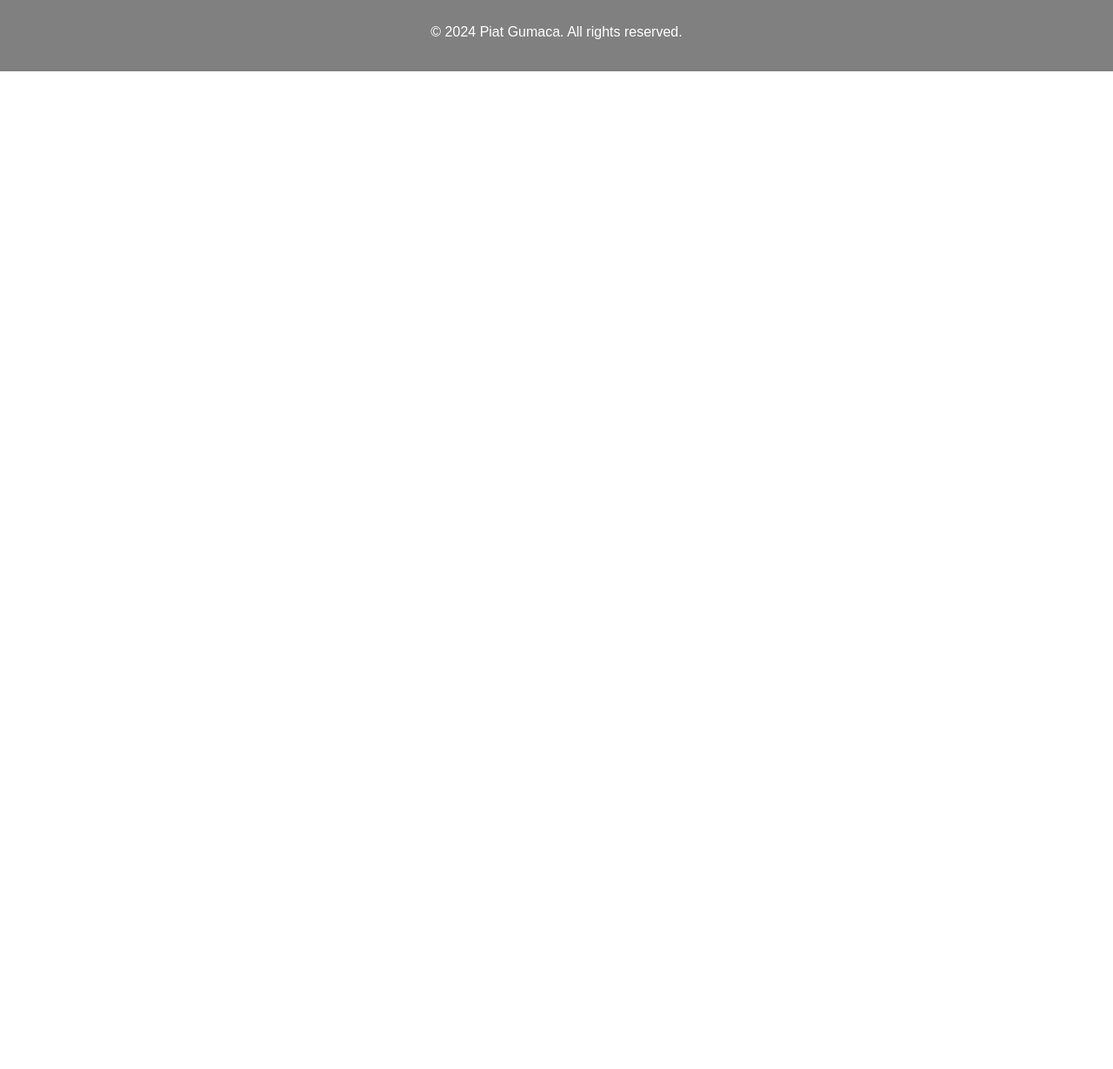
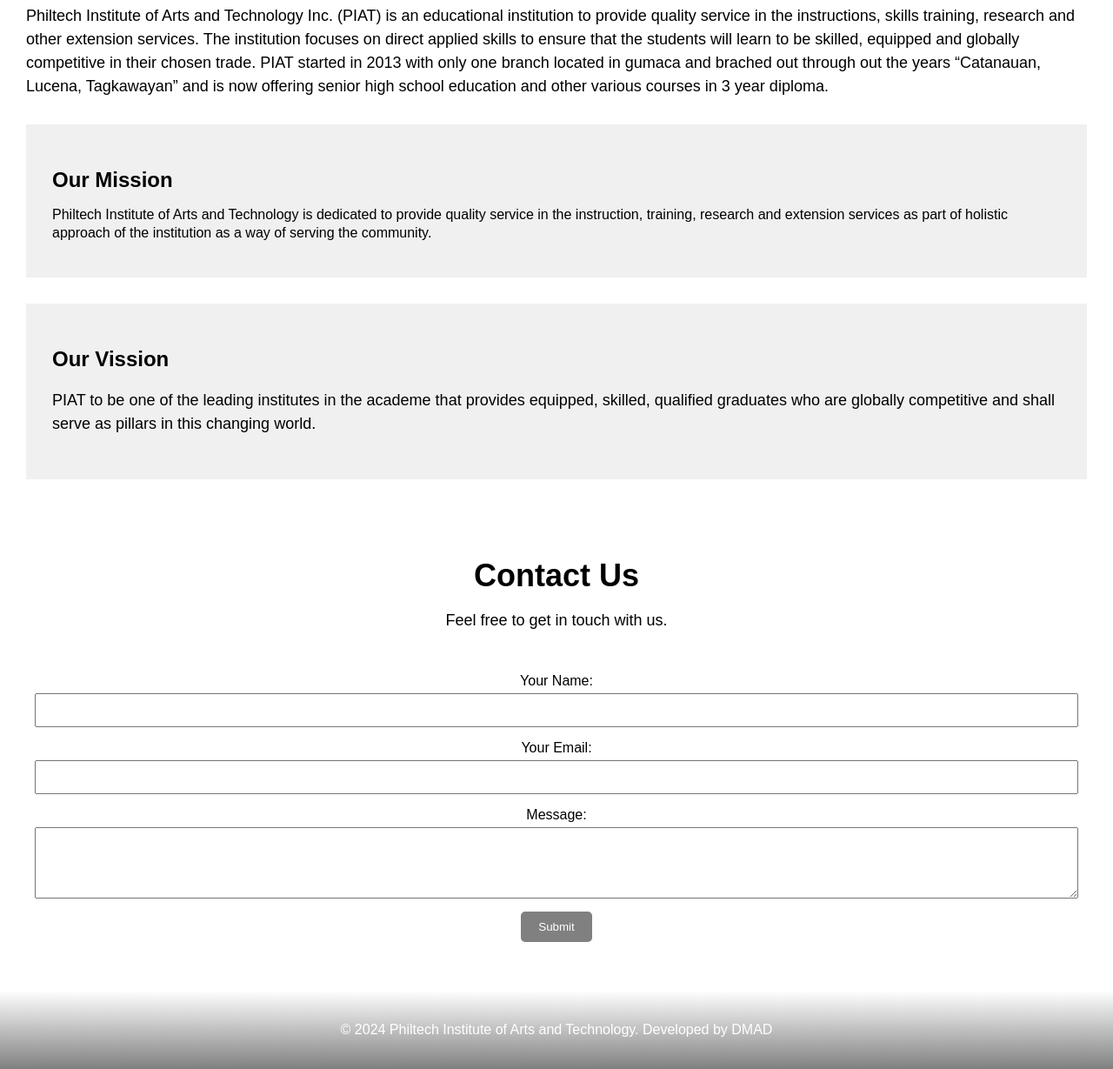
Before and after one commit to KennGD/web012, a plain HTML site: page index.html in a window 1280 px wide. Shown: the part 727-1956 px from the top of the page at 87% size. Before the commit the page ends 809 px from the top, so only its background shows below. Drawn offline with Linux system fonts and the light colour scheme.

Commit message:
Add files via upload

```diff
--- a/contact.css
+++ b/contact.css
@@ -117,7 +117,7 @@ main {
 }
 
 .contact {
-  padding: 50px;
+  padding: 10px;
 }
 
 .contact h1 {
--- a/index.css
+++ b/index.css
@@ -4,13 +4,20 @@ body {
   padding: 0;
 }
 
+/*style ng header at navigation*/
+
 header {
-  background-color: gray;
+  background: linear-gradient(to bottom, gray, white);
   color: white;
   padding: 20px;
   display: flex;
   justify-content: space-between;
   align-items: center;
+  position: fixed;
+  width: 100%;
+  z-index: 1000;
+
+
 }
 
 .logo img {
@@ -38,17 +45,22 @@ nav ul {
   padding: 0;
   text-align: center;
   padding-top: 20px;
+  margin-right: 40px;
 }
 
 nav ul li {
   display: block;
   margin-bottom: 20px;
+
 }
 
 nav ul li a {
-  color: white;
+  background-image: linear-gradient(to bottom, black, navy);
+  -webkit-background-clip: text;
+  background-clip: text;
+  color: transparent;
   text-decoration: none;
-  font-size: 24px;
+  font-size: 30px;
   margin-right: 20px;
 }
 
@@ -60,7 +72,7 @@ nav ul li a {
   .menu-btn {
     position: absolute;
     top: 30px;
-    right: 40px;
+    right: 80px;
     display: flex;
     flex-direction: column;
     justify-content: space-between;
@@ -83,7 +95,7 @@ nav ul li a {
     left: 0;
     width: 100%;
     height: 0;
-    background-color: gray;
+    background: linear-gradient(to bottom, white, gray);
     overflow: hidden;
     transition: height 0.3s;
   }
@@ -112,18 +124,31 @@ nav ul li a {
   }
 }
 
+footer {
+  background: linear-gradient(to top, gray, white);
+  color: white;
+  text-align: center;
+  padding: 20px;
+}
+
+
+/*stylw ng home*/
+
 main {
   padding: 20px;
 }
 
 .hero {
-  background-color: lightgray;
+  background-image: linear-gradient(to top, white, rgba(128,128,128,0.5)),
+  url('bg.jpg');
+  background-size: cover;
   padding: 100px 20px;
   text-align: center;
 }
 
 .hero h1 {
   font-size: 36px;
+  color: white;
 }
 
 .hero p {
@@ -133,7 +158,7 @@ main {
 
 .btn {
   padding: 10px 20px;
-  background-color: black;
+  background-color: gray;
   color: white;
   text-decoration: none;
   border-radius: 5px;
@@ -156,9 +181,84 @@ main {
 }
 
 
-footer {
+/*style ng about us*/
+
+.about-content {
+  padding: 10px;
+  text-align: left;
+}
+
+.about-content h1 {
+  font-size: 36px;
+  margin-bottom: 20px;
+}
+
+.about-content p {
+  font-size: 18px;
+  line-height: 1.5;
+  margin-bottom: 20px;
+}
+
+.about-content .mission,
+.about-content .vission {
+  background-color: #f0f0f0;
+  padding: 30px;
+  margin-top: 30px;
+}
+
+.about-content .mission h2,
+.about-content .history h2 {
+  font-size: 24px;
+  margin-bottom: 10px;
+}
+
+.about-content .mission p,
+.about-content .history p {
+  font-size: 16px;
+  line-height: 1.3;
+  margin-bottom: 10px;
+}
+
+/*style sa contact*/
+
+.contact {
+  padding: 10px;
+  text-align: center;
+}
+
+.contact h1 {
+  font-size: 36px;
+  margin-bottom: 20px;
+}
+
+.contact p {
+  font-size: 18px;
+  margin-bottom: 20px;
+}
+
+.contact form {
+  margin-top: 20px;
+}
+
+.contact form label {
+  display: block;
+  margin-bottom: 5px;
+}
+
+.contact form input[type="text"],
+.contact form input[type="email"],
+.contact form textarea {
+  width: 100%;
+  padding: 10px;
+  margin-bottom: 15px;
+}
+
+.contact form input[type="submit"] {
+  padding: 10px 20px;
   background-color: gray;
   color: white;
-  text-align: center;
-  padding: 20px;
+  text-decoration: none;
+  border-radius: 5px;
+  cursor: pointer;
+  border: none;
 }
--- a/index.html
+++ b/index.html
@@ -1,6 +1,6 @@
 <html>
 <head>
-  <meta charset="UTF-8">
+<meta charset="UTF-8">
 <meta name="viewport" content="width=device-width, initial-scale=1.0">
 <link rel="stylesheet" href="index.css">
   <script src="index.js"></script>
@@ -30,9 +30,8 @@
 
   <main>
     <section class="hero">
-      <h1>Welcome to Our School</h1>
-      <p>Empowering students to achieve their full potential</p>
-      <a href="login.html" class="btn">Login</a>
+      <h1>Welcome to PIAT Online</h1>
+      <p>Empowering students to achieve their full potential</p>      <a href="login.html" class="btn">Login</a>
     </section>
 
     <section class="features">
@@ -51,8 +50,46 @@
     </section>
   </main>
 
+  <main>
+    <section class="about-content">
+      <h1>About Our School</h1>
+      <p>Philtech Institute of Arts and Technology Inc. (PIAT) is an educational institution to provide quality service in the instructions, skills training, research and other extension services. The institution focuses on direct applied skills to ensure that the students will learn to be skilled, equipped and globally competitive in their chosen trade. PIAT started in 2013 with only one branch located in gumaca and brached out through out the years “Catanauan, Lucena, Tagkawayan” and is now offering senior high school education and other various courses in 3 year diploma.</p>
+      <div class="mission">
+        <h2>Our Mission</h2>
+        <p>Philtech Institute of Arts and Technology is dedicated to provide quality service in the instruction, training, research and extension services as part of holistic approach of the institution as a way of serving the community.</p>
+      </div>
+
+      <div class="vission">
+        <h2>Our Vission</h2>
+        <p>PIAT to be one of the leading institutes in the academe that provides equipped, skilled, qualified graduates who are globally competitive and shall serve as pillars in this changing world.</p>
+      </div>
+    </section>
+  </main>
+
+    <main>
+    <section class="contact">
+      <h1>Contact Us</h1>
+      <p>Feel free to get in touch with us.
+    <div class="contact">
+  <form>
+    <label for="name">Your Name:</label>
+    <input type="text" id="name" name="name" required>
+
+    <label for="email">Your Email:</label>
+    <input type="email" id="email" name="email" required>
+
+    <label for="message">Message:</label>
+    <textarea id="message" name="message" rows="4" required></textarea>
+
+    <input type="submit" value="Submit">
+  </form>
+</div>
+
+    </section>
+    </main>
+
   <footer>
-    <p>&copy; 2024 Piat Gumaca. All rights reserved.</p>
+    <p>&copy; 2024 Philtech Institute of Arts and Technology. Developed by DMAD</p>
   </footer>
 </body>
 </html>
```
Also changed, not shown: contact.html (+21 -2 lines), about.html (line endings or trailing spaces), bg.jpg (added).
